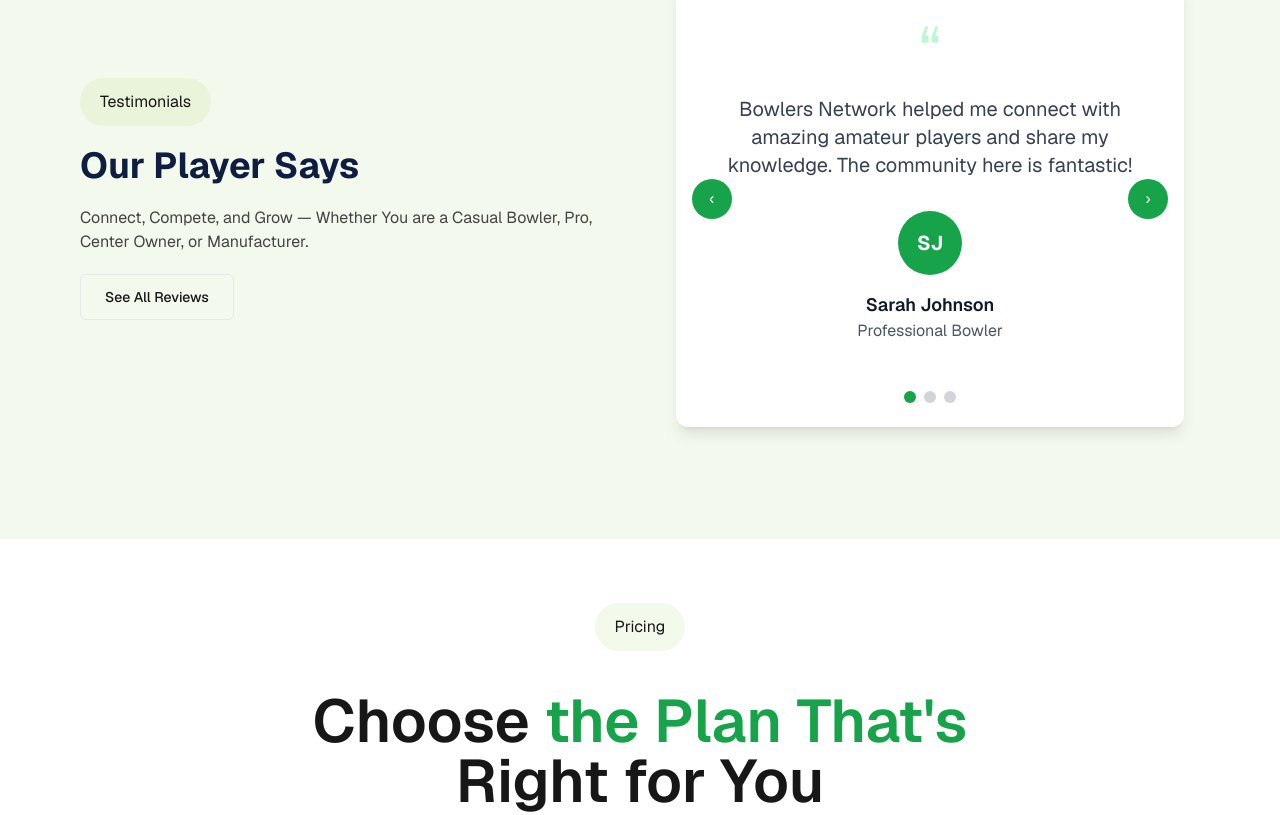
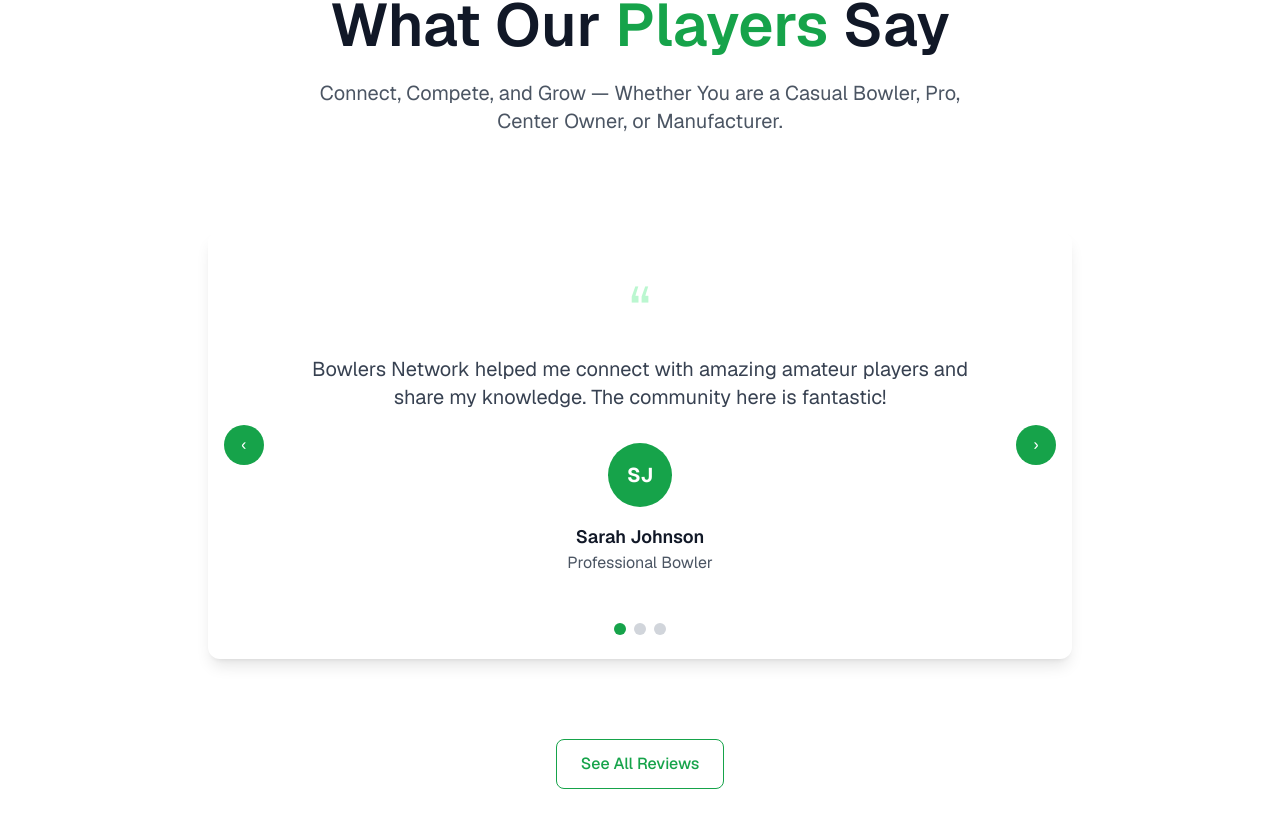
Before and after one commit to zamansheikh/amateur_player, a Next.js app: page /landing in a window 1280 px wide. Shown: the part 3305-4120 px from the top of the page. Built offline with nearby package versions, Linux system fonts and the light colour scheme.

Commit message:
feat: Refactor Testimonials component layout and styling for improved presentation

```diff
--- a/src/app/landing/components/Testimonials.tsx
+++ b/src/app/landing/components/Testimonials.tsx
@@ -3,28 +3,32 @@
 
 const Testimonials: React.FC = () => {
   return (
-    <section className="bg-[#F4F9ED] px-4 sm:px-6 md:px-10 lg:px-20 py-16">
-      <div className="grid grid-cols-1 md:grid-cols-2 gap-10 items-center container mx-auto">
-        {/* Left Side */}
-        <div className="space-y-5">
-          <span className="text-link inline-block py-2 px-4 sm:py-3 sm:px-5 bg-[#8BC342]/10 rounded-full text-sm sm:text-base">
+    <section className="bg-white px-4 sm:px-6 md:px-10 lg:px-20 py-16">
+      <div className="container mx-auto">
+        {/* Header Section */}
+        <div className="text-center space-y-4 sm:space-y-6 mb-12">
+          <span className="text-green-600 inline-block py-2 px-4 sm:py-3 sm:px-5 bg-green-100 rounded-full text-sm sm:text-base font-medium">
             Testimonials
           </span>
-          <h2 className="text-2xl sm:text-3xl md:text-4xl font-bold text-[#0f1d40]">
-            Our Player Says
+          <h2 className="text-3xl sm:text-4xl md:text-5xl lg:text-6xl font-semibold text-gray-900">
+            What Our <span className="text-green-600">Players</span> Say
           </h2>
-          <p className="text-[#444] text-sm sm:text-base leading-relaxed">
+          <p className="text-base sm:text-lg md:text-xl text-gray-600 max-w-2xl mx-auto">
             Connect, Compete, and Grow — Whether You are a Casual Bowler, Pro,
             Center Owner, or Manufacturer.
           </p>
-          <button className="border border-[#e6e9ec] rounded-md px-5 sm:px-6 py-2 sm:py-3 text-sm font-medium hover:bg-[#e6e9ec] transition-all duration-200">
+        </div>
+
+        {/* Testimonials Slider */}
+        <div>
+          <TestimonialSlider />
+        </div>
+
+        {/* See All Reviews Button */}
+        <div className="text-center mt-8">
+          <button className="border border-green-600 text-green-600 hover:bg-green-50 rounded-lg px-6 py-3 font-medium transition-colors duration-200">
             See All Reviews
           </button>
-        </div>
-
-        {/* Right Side - Responsive slider container */}
-        <div>
-          <TestimonialSlider />
         </div>
       </div>
     </section>
```
